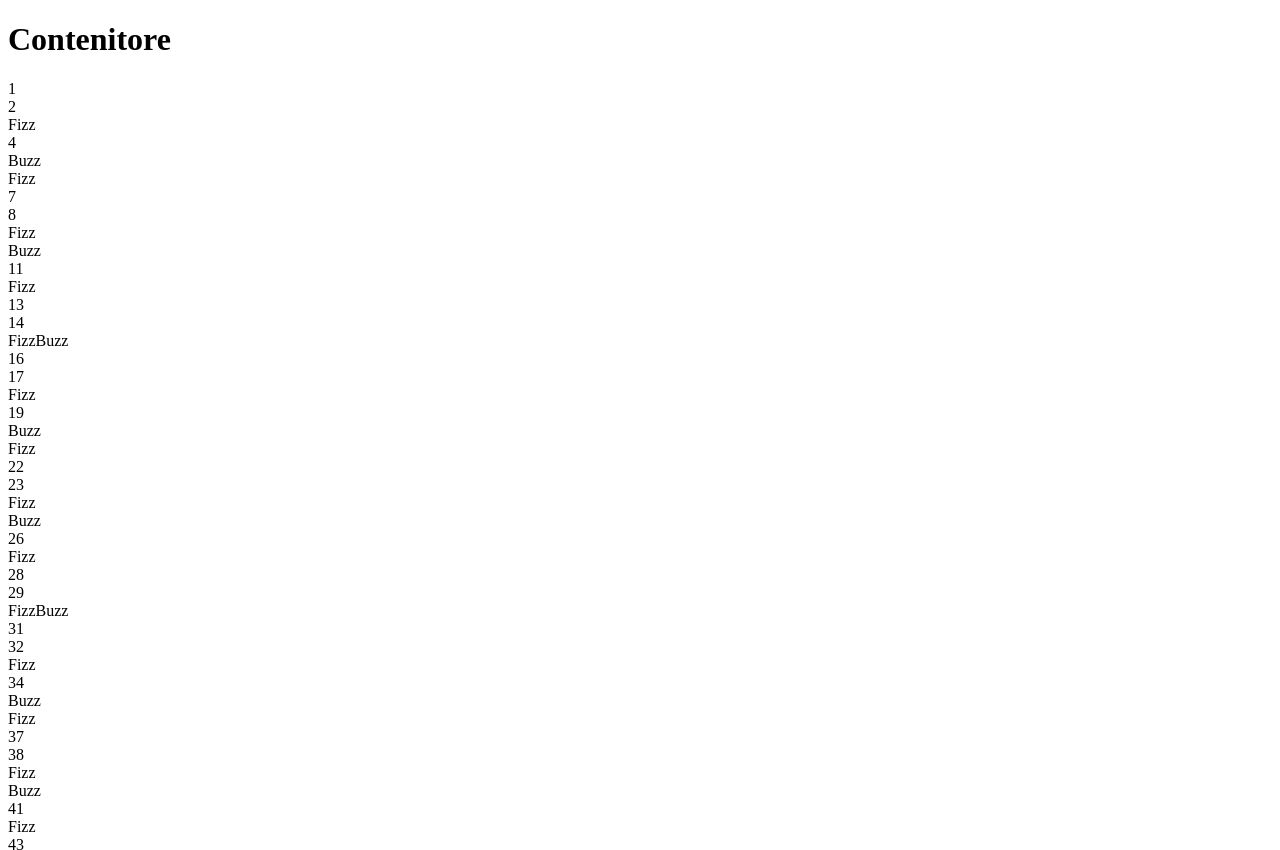
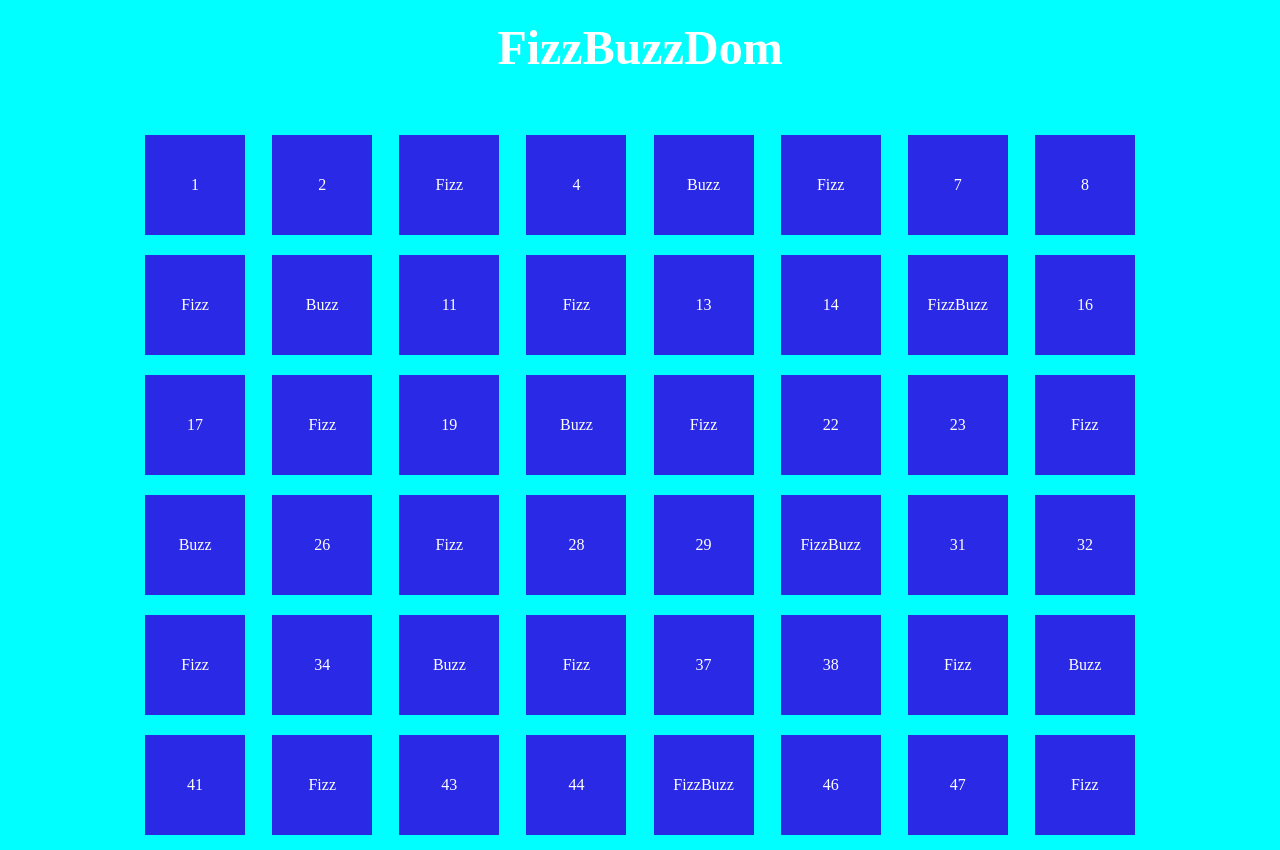
Before and after one commit to LucaCassano96/js-fizzbuzz, a plain HTML site: page index.html in a window 1280 px wide. Shown: the top 850 px of the page. Drawn offline with Linux system fonts and the light colour scheme.

Commit message:
completato

```diff
--- a/index.html
+++ b/index.html
@@ -4,12 +4,13 @@
     <meta charset="UTF-8">
     <meta http-equiv="X-UA-Compatible" content="IE=edge">
     <meta name="viewport" content="width=device-width, initial-scale=1.0">
+    <link rel="stylesheet" href="style.css">
     <title>fizzbuzz</title>
 </head>
 
 <body>
 
-    <h1>Contenitore</h1>
+    <h1>FizzBuzzDom</h1>
 
     <div id="container"></div>
 
--- a/javascript/fizbuzz.js
+++ b/javascript/fizbuzz.js
@@ -12,7 +12,7 @@ let text;
         text = "FizzBuzz";
         console.log( "FizzBuzz" );
 
-       }
+    }
 
    else if(i % 3 === 0){
         text = "Fizz";
@@ -24,7 +24,7 @@ let text;
     text = "Buzz";
     console.log( "Buzz" );
 
-    }
+}
 
    else{
     text = i;
--- /dev/null
+++ b/style.css
@@ -0,0 +1,37 @@
+
+*{
+    margin: 0;
+    padding: 0;
+    box-sizing: border-box;
+}
+
+body{
+    background-color: aqua;
+}
+
+h1{
+    text-align: center;
+    color: rgb(255, 255, 255);
+    padding-top: 20px;
+    font-size: 3rem;
+
+}
+
+#container{
+    width: 80%;
+    margin: 50px auto;
+    display: flex;
+    flex-wrap: wrap;
+    justify-content: space-evenly;
+}
+
+#container div{
+    width: 100px;
+    height: 100px;
+    margin: 10px;
+    background-color: rgb(41, 41, 230);
+    display: flex;
+    justify-content: center;
+    align-items: center;
+    color: #fff;
+}
```
